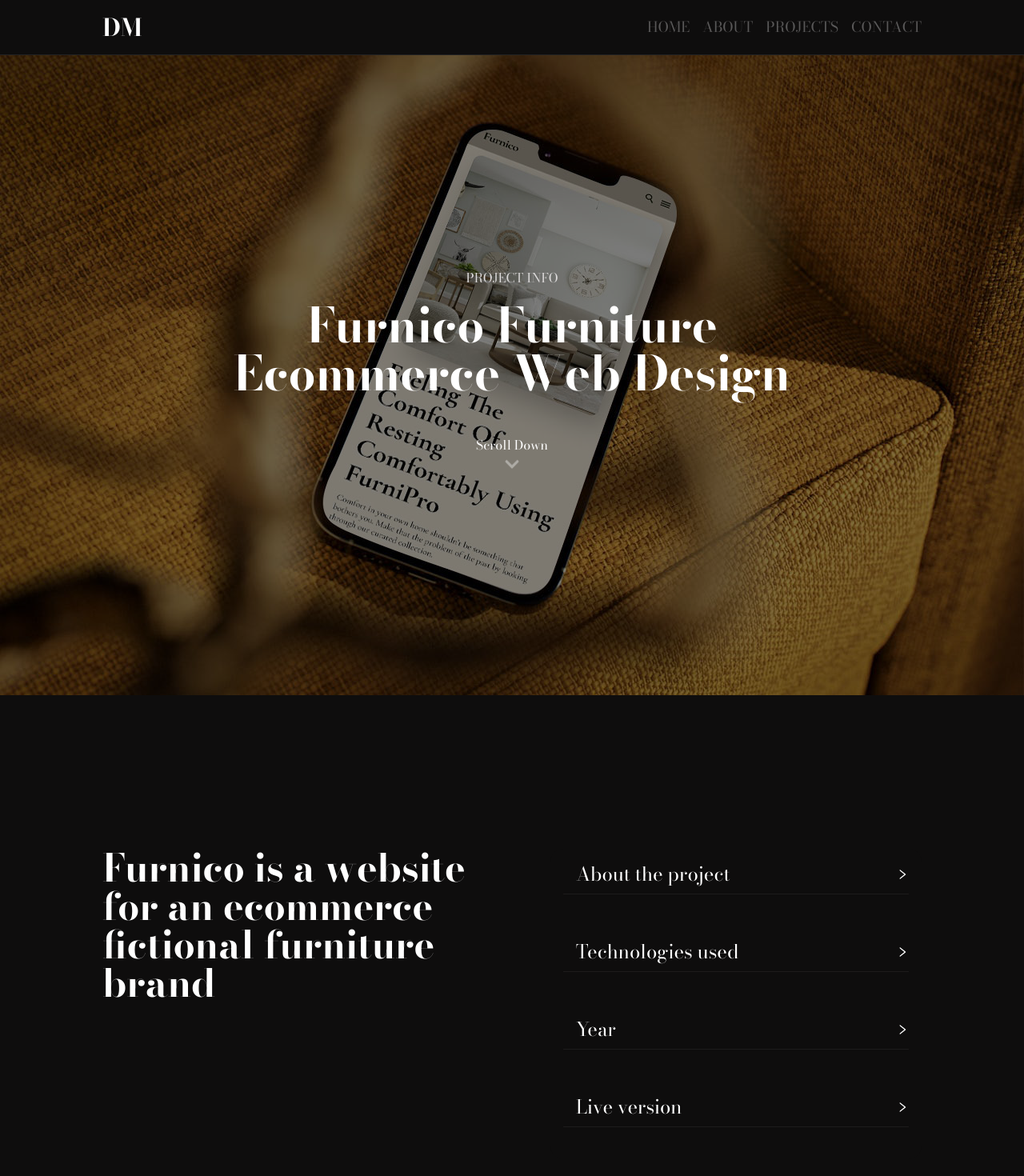
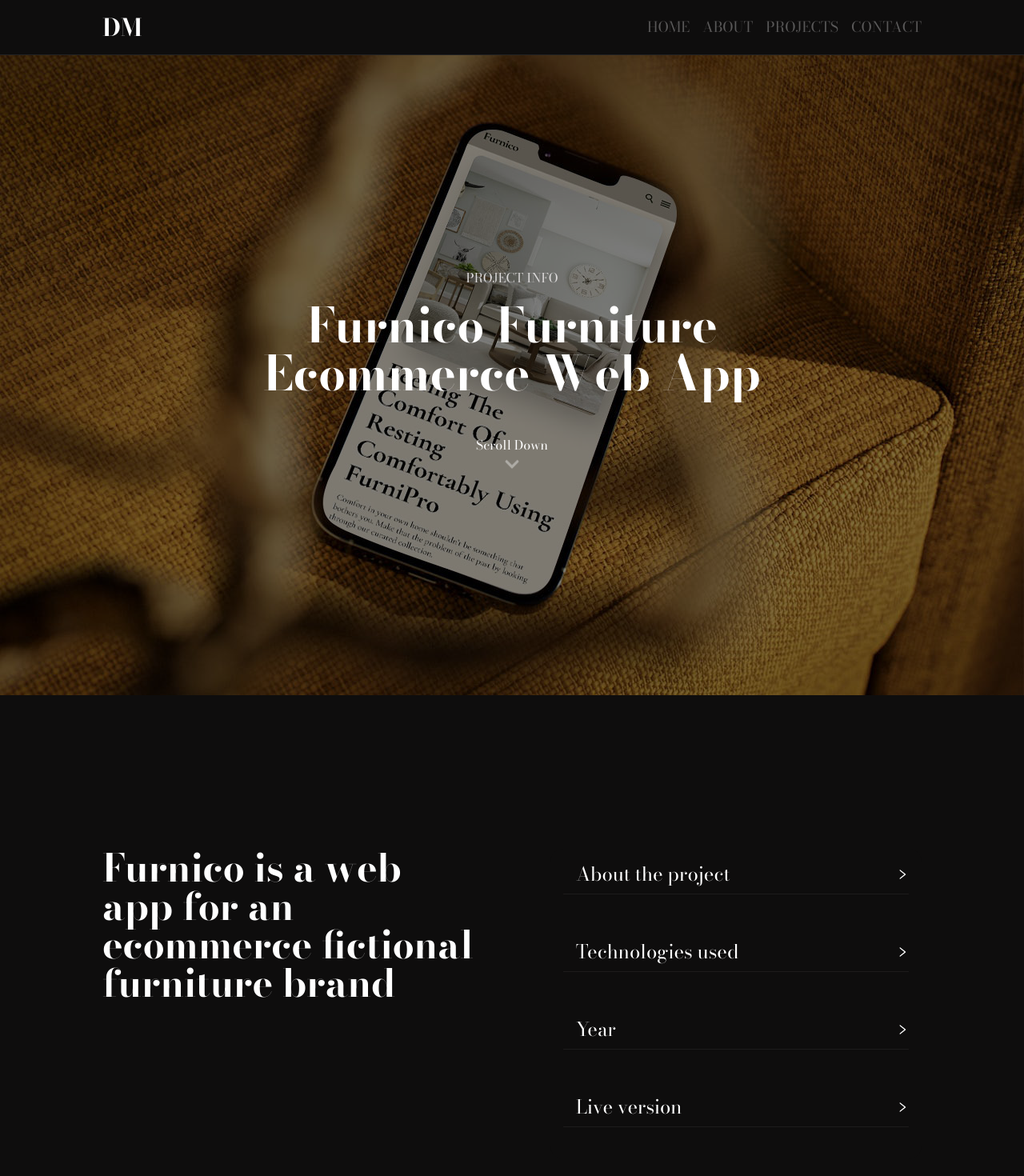
Before and after one commit to DarkoM996/nextjs-portfolio, a Next.js app: page /projects/Furnico in a window 1280 px wide. Shown: the top 1470 px of the page at 80% size. Built offline with nearby package versions, Linux system fonts and the light colour scheme.

Commit message:
reverting back to previous changes

```diff
--- a/app/projects/Furnico/page.jsx
+++ b/app/projects/Furnico/page.jsx
@@ -33,7 +33,7 @@ const page = () => {
         </p>
         <h1 className="font-bold text-6xl items-center text-center pb-4">
           Furnico Furniture <br />
-          Ecommerce Web Design
+          Ecommerce Web App
         </h1>
         {/* This is how to have a scroll to section in React + NextJs */}
         <button
@@ -59,7 +59,7 @@ const page = () => {
       >
         <div className="grid grid-cols-1 md:grid-cols-2 gap-12 md:gap-16 lg:gap-24 py-8 sm:py-12 md:py-16 lg:py-24">
           <h2 className="text-5xl w-full font-bold">
-            Furnico is a website for an ecommerce fictional furniture brand
+            Furnico is a web app for an ecommerce fictional furniture brand
           </h2>
           <div className="w-full h-2/3  text-white">
             <FAQ />
--- a/app/projects/page.jsx
+++ b/app/projects/page.jsx
@@ -18,7 +18,7 @@ const page = () => {
     <div className="h-full px-4 py-4 max-w-[1920px] mx-auto lg:h-full sm:px-8">
       <div className=" grid md:grid-cols-2 xl:grid-cols-3 h-full gap-4">
         <ProjectItem
-          title="Furniture Website"
+          title="Furniture Web App"
           backgroundImg={gridPic}
           projectUrl="/projects/furnico"
         />
```
